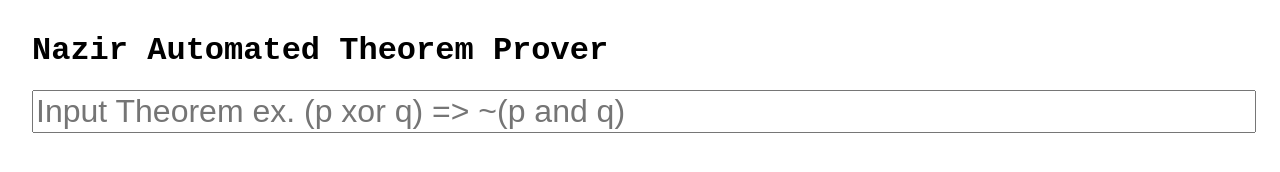
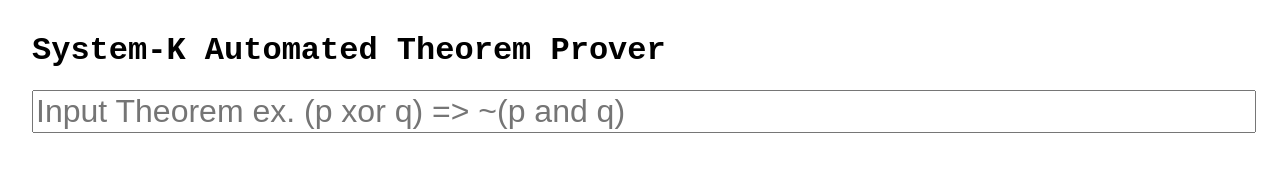
Before and after one commit to ihab247/system-k, a website: page index.html in a window 1280 px wide. Drawn offline with Linux system fonts and the light colour scheme.

Commit message:
Update index.html

```diff
--- a/index.html
+++ b/index.html
@@ -24,7 +24,7 @@
     </style>
 </head>
 <body>
-    <h1 id="title">Nazir Automated Theorem Prover</h1>
+    <h1 id="title">System-K Automated Theorem Prover</h1>
     <input id="query" type="text" oninput="update()" placeholder="Input Theorem ex. (p xor q) => ~(p and q)">
     <br>
     <pre id="output"></pre>
```
